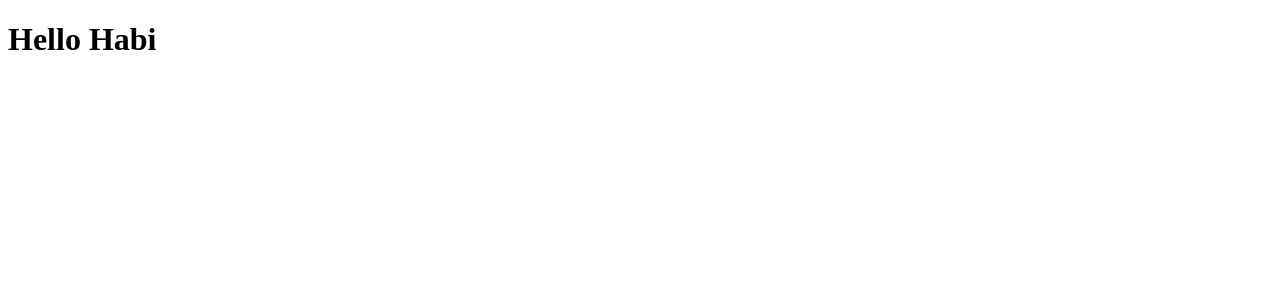
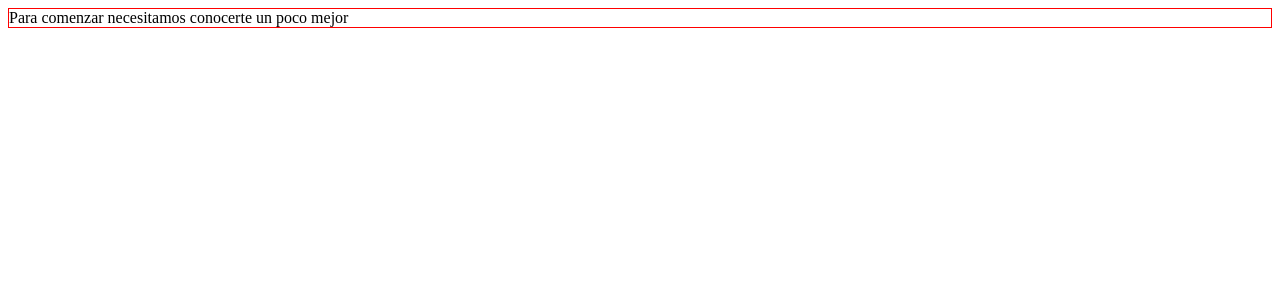
Before and after one commit to CristianPalaciosBeltran/habi-prueba-tecnica, a React app: page / in a window 1280 px wide. Shown: the top 300 px of the page. Built offline with nearby package versions, Linux system fonts and the light colour scheme.

Commit message:
It was configured plugin for css, loader and it was implemented object for steps

```diff
--- a/package.json
+++ b/package.json
@@ -33,8 +33,13 @@
     "@babel/preset-env": "^7.15.6",
     "@babel/preset-react": "^7.14.5",
     "babel-loader": "^8.2.2",
+    "css-loader": "^6.3.0",
     "html-loader": "^2.1.2",
     "html-webpack-plugin": "^5.3.2",
+    "mini-css-extract-plugin": "^2.3.0",
+    "sass": "^1.42.1",
+    "sass-loader": "^12.1.0",
+    "style-loader": "^3.3.0",
     "webpack": "^5.54.0",
     "webpack-cli": "^4.8.0",
     "webpack-dev-server": "^4.3.0"
--- a/src/components/App.js
+++ b/src/components/App.js
@@ -1,5 +1,33 @@
-import React from 'react'
+import React from "react";
 
-const App = () => <h1>Hello Habi</h1>
+const Steps = [
+  {
+    inputs: [
+      {
+        label: "¿Cuál es tu nombre completo?",
+        typeInput: "text",
+        placeholder: "nombre completo",
+        required: {
+          value: true,
+          message: "Introdusca un nombre.",
+        },
+        class: "",
+        col: "",
+      },
+    ],
+    path: "/step-1-complete-name",
+    step: 1,
+    description: "Para comenzar necesitamos conocerte un poco mejor",
+    labelButtonNext: 'Continuar',
+    valueBack: "completeName",
+  },
+];
+const App = () => {
+  return (
+    <>
+      <div>{Steps[0].description}</div>
+    </>
+  );
+};
 
 export default App;
--- /dev/null
+++ b/src/styles/global.scss
@@ -0,0 +1,3 @@
+body{
+    border: 1px solid red;
+}
--- a/webpack.config.js
+++ b/webpack.config.js
@@ -1,5 +1,6 @@
 const path = require("path");
 const HtmlWebpackPlugin = require("html-webpack-plugin");
+const MiniCssExtractPlugin = require("mini-css-extract-plugin");
 
 module.exports = {
   entry: "./src/index.js",
@@ -9,6 +10,10 @@ module.exports = {
   },
   resolve: {
     extensions: [".js", ".jsx"],
+    alias: {
+      "components": path.resolve(__dirname, "src/components/"),
+      "styles": path.resolve(__dirname, "src/styles/"),
+    },
   },
   mode: "development",
   module: {
@@ -24,12 +29,19 @@ module.exports = {
         test: /\.html$/,
         use: [{ loader: "html-loader" }],
       },
+      {
+        test: /\.s[ac]ss$/,
+        use: ["style-loader", "css-loader", "sass-loader"],
+      },
     ],
   },
   plugins: [
     new HtmlWebpackPlugin({
       template: "./public/index.html",
       filename: "./index.html",
+    }),
+    new MiniCssExtractPlugin({
+      filename: "[name.css]",
     }),
   ],
   devServer: {
```
Also changed, not shown: src/index.js (+5 -4 lines), 2 other files (tests, documents, lock files or other folders).
